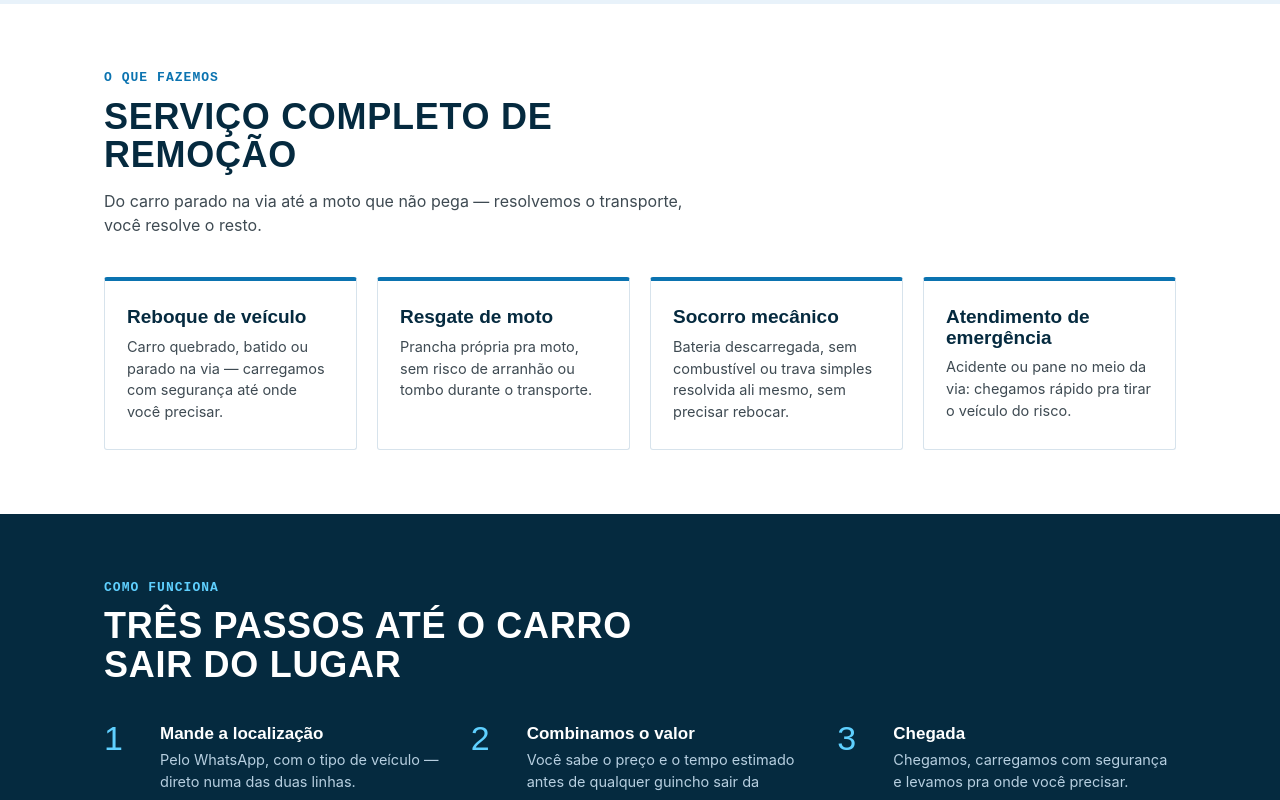
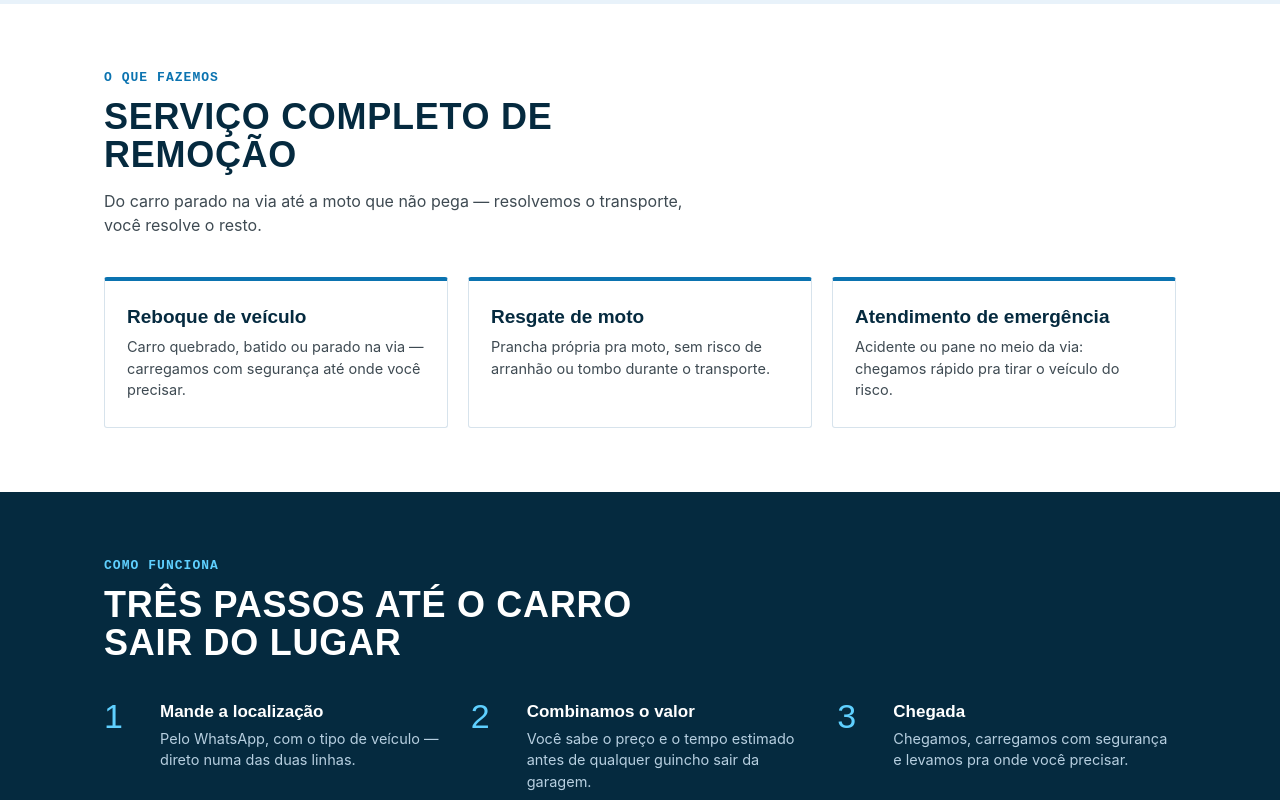
Before and after one commit to kaue1888/ncguinchos-site, a plain HTML site: page index.html in a window 1280 px wide. Shown: the part 1216-2016 px from the top of the page. Drawn offline with Linux system fonts and the light colour scheme.

Commit message:
Update index.html

```diff
--- a/index.html
+++ b/index.html
@@ -213,7 +213,7 @@
   <!-- HERO -->
   <section class="hero">
     <div class="wrap">
-      <span class="hero-tag">Tucuruvi e região · 24 horas</span>
+      <span class="hero-tag">Tucuruvi e região </span>
       <h1>Quebrou? <em>Chame a gente.</em></h1>
       <p class="lead">Atendemos todo dia. Mande a localização no WhatsApp e saímos.</p>
 
@@ -271,10 +271,6 @@
         <div class="servico-card">
           <h3>Resgate de moto</h3>
           <p>Prancha própria pra moto, sem risco de arranhão ou tombo durante o transporte.</p>
-        </div>
-        <div class="servico-card">
-          <h3>Socorro mecânico</h3>
-          <p>Bateria descarregada, sem combustível ou trava simples resolvida ali mesmo, sem precisar rebocar.</p>
         </div>
         <div class="servico-card">
           <h3>Atendimento de emergência</h3>
```
